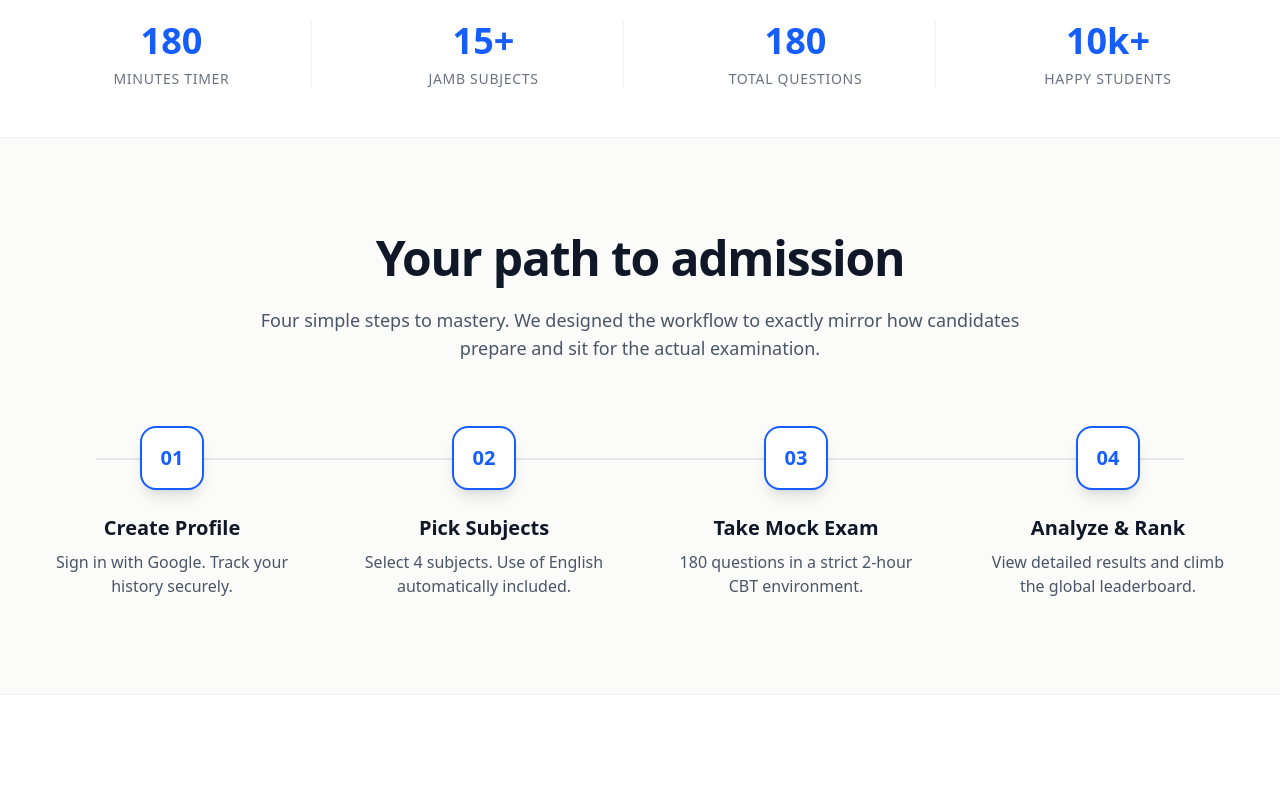
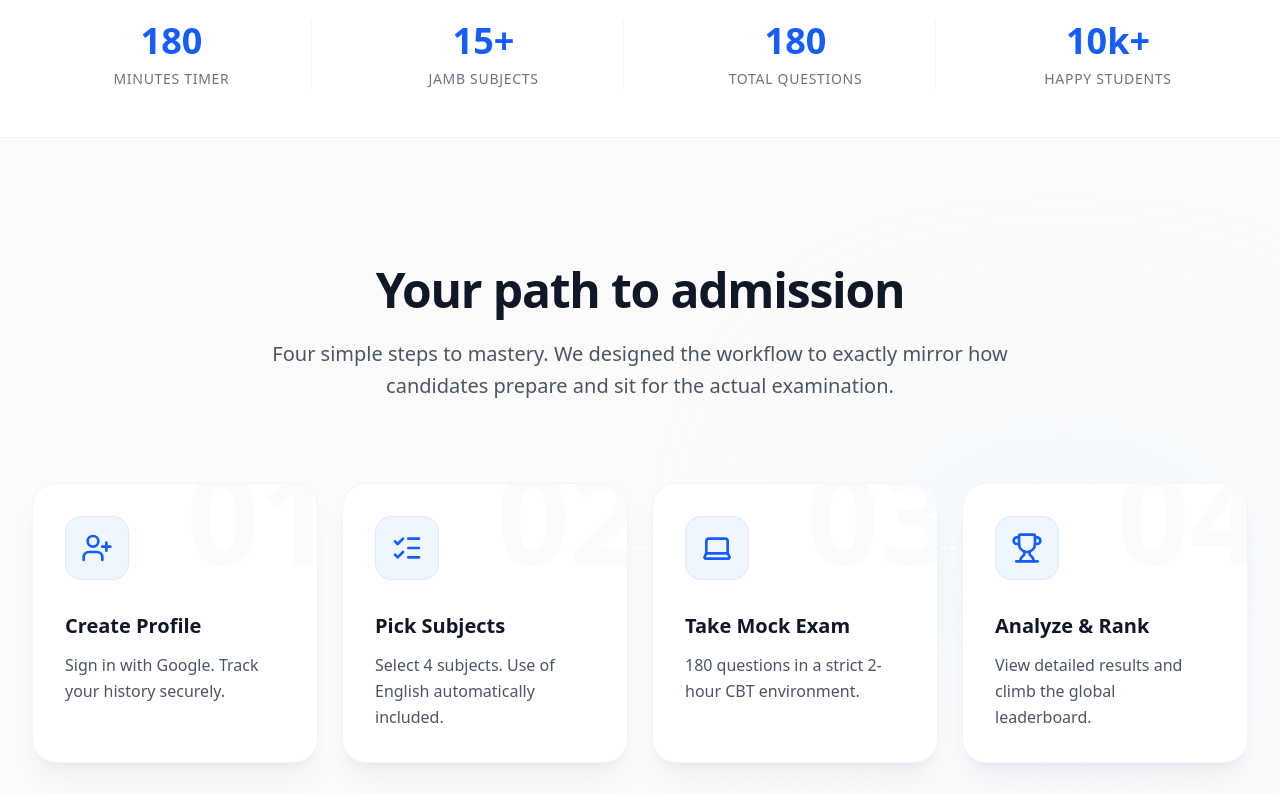
Before and after one commit to asder12346/Jamb-prep, a React (Vite) app: page / in a window 1280 px wide. Shown: the part 1320-2114 px from the top of the page. Built offline with nearby package versions, Linux system fonts and the light colour scheme; no server answers.

Commit message:
feat: Add animated counter for statistics
Integrates a `CountUp` component to animate statistical numbers on the landing page. This enhances user engagement by visually representing key metrics like timer minutes and question counts.

```diff
--- /dev/null
+++ b/src/components/ui/count-up.tsx
@@ -0,0 +1,40 @@
+import { useEffect, useState, useRef } from 'react';
+import { useInView } from 'motion/react';
+
+interface CountUpProps {
+  to: number;
+  duration?: number;
+  suffix?: string;
+}
+
+export default function CountUp({ to, duration = 2, suffix = '' }: CountUpProps) {
+  const [count, setCount] = useState(0);
+  const ref = useRef<HTMLSpanElement>(null);
+  const inView = useInView(ref, { once: true, amount: "some" });
+
+  useEffect(() => {
+    if (inView) {
+      let startTime: number;
+      let animationFrame: number;
+
+      const step = (timestamp: number) => {
+        if (!startTime) startTime = timestamp;
+        const progress = Math.min((timestamp - startTime) / (duration * 1000), 1);
+
+        // Easing function: easeOutQuart
+        const easeProgress = 1 - Math.pow(1 - progress, 4);
+
+        setCount(Math.floor(easeProgress * to));
+
+        if (progress < 1) {
+          animationFrame = window.requestAnimationFrame(step);
+        }
+      };
+
+      animationFrame = window.requestAnimationFrame(step);
+      return () => window.cancelAnimationFrame(animationFrame);
+    }
+  }, [inView, to, duration]);
+
+  return <span ref={ref}>{count}{suffix}</span>;
+}
--- a/src/pages/Landing.tsx
+++ b/src/pages/Landing.tsx
@@ -2,11 +2,12 @@ import { useAuth } from '../context/AuthContext';
 import {
   BookOpen, GraduationCap, Clock, LineChart, Target, CheckCircle,
   ChevronRight, Laptop, Users, Zap, Shield, HelpCircle, PlayCircle,
-  Twitter, Facebook, Instagram, Mail, ArrowRight, Sparkles
+  Twitter, Facebook, Instagram, Mail, ArrowRight, Sparkles, UserPlus, ListChecks, Trophy
 } from 'lucide-react';
 import { useNavigate, Navigate } from 'react-router-dom';
 import { motion } from 'motion/react';
 import CallToAction from '../components/ui/call-to-action';
+import CountUp from '../components/ui/count-up';
 
 const FADE_UP_ANIMATION_VARIANTS = {
   hidden: { opacity: 0, y: 30 },
@@ -190,19 +191,27 @@ export default function Landing() {
           <div className="max-w-7xl mx-auto px-4 sm:px-6 lg:px-8">
             <div className="grid grid-cols-2 md:grid-cols-4 gap-8 text-center divide-x divide-gray-100">
               <motion.div initial={{ opacity: 0 }} whileInView={{ opacity: 1 }} viewport={{ once: true }}>
-                <div className="text-4xl font-extrabold text-blue-600 mb-2">180</div>
+                <div className="text-4xl font-extrabold text-blue-600 mb-2">
+                  <CountUp to={180} />
+                </div>
                 <div className="text-sm text-gray-500 font-medium uppercase tracking-wider">Minutes Timer</div>
               </motion.div>
               <motion.div initial={{ opacity: 0 }} whileInView={{ opacity: 1 }} viewport={{ once: true }} transition={{ delay: 0.1 }}>
-                <div className="text-4xl font-extrabold text-blue-600 mb-2">15+</div>
+                <div className="text-4xl font-extrabold text-blue-600 mb-2">
+                  <CountUp to={15} suffix="+" />
+                </div>
                 <div className="text-sm text-gray-500 font-medium uppercase tracking-wider">JAMB Subjects</div>
               </motion.div>
               <motion.div initial={{ opacity: 0 }} whileInView={{ opacity: 1 }} viewport={{ once: true }} transition={{ delay: 0.2 }}>
-                <div className="text-4xl font-extrabold text-blue-600 mb-2">180</div>
+                <div className="text-4xl font-extrabold text-blue-600 mb-2">
+                  <CountUp to={180} />
+                </div>
                 <div className="text-sm text-gray-500 font-medium uppercase tracking-wider">Total Questions</div>
               </motion.div>
               <motion.div initial={{ opacity: 0 }} whileInView={{ opacity: 1 }} viewport={{ once: true }} transition={{ delay: 0.3 }}>
-                <div className="text-4xl font-extrabold text-blue-600 mb-2">10k+</div>
+                <div className="text-4xl font-extrabold text-blue-600 mb-2">
+                  <CountUp to={10} suffix="k+" />
+                </div>
                 <div className="text-sm text-gray-500 font-medium uppercase tracking-wider">Happy Students</div>
               </motion.div>
             </div>
@@ -210,36 +219,48 @@ export default function Landing() {
         </section>
 
         {/* How It Works Section */}
-        <section id="how-it-works" className="py-24 bg-[#FBFBFA]">
-          <div className="max-w-7xl mx-auto px-4 sm:px-6 lg:px-8">
-            <div className="text-center max-w-3xl mx-auto mb-16">
-              <h2 className="text-3xl md:text-5xl font-extrabold text-gray-900 mb-6 tracking-tight">Your path to admission</h2>
-              <p className="text-lg text-gray-600">Four simple steps to mastery. We designed the workflow to exactly mirror how candidates prepare and sit for the actual examination.</p>
+        <section id="how-it-works" className="py-32 bg-[#FBFBFA] relative overflow-hidden">
+          <div className="absolute inset-0 z-0 pointer-events-none opacity-40">
+            <div className="absolute top-[30%] -right-10 w-[40%] h-[50%] rounded-full bg-blue-50 mix-blend-multiply blur-[80px]"></div>
+          </div>
+
+          <div className="max-w-7xl mx-auto px-4 sm:px-6 lg:px-8 relative z-10">
+            <div className="text-center max-w-3xl mx-auto mb-20">
+              <h2 className="text-4xl md:text-5xl font-extrabold text-gray-900 mb-6 tracking-tight">Your path to admission</h2>
+              <p className="text-xl text-gray-600 leading-relaxed">Four simple steps to mastery. We designed the workflow to exactly mirror how candidates prepare and sit for the actual examination.</p>
             </div>
 
-            <div className="grid md:grid-cols-4 gap-8 relative">
+            <div className="grid md:grid-cols-4 gap-6 relative">
               {/* Connecting line for desktop */}
-              <div className="hidden md:block absolute top-8 left-16 right-16 h-0.5 bg-gray-200 z-0"></div>
+              <div className="hidden md:block absolute top-[4rem] left-[10%] right-[10%] h-[2px] bg-gradient-to-r from-blue-100 via-blue-300 to-blue-100 z-0 border-t-2 border-dashed border-white"></div>
 
               {[
-                { step: "01", title: "Create Profile", desc: "Sign in with Google. Track your history securely." },
-                { step: "02", title: "Pick Subjects", desc: "Select 4 subjects. Use of English automatically included." },
-                { step: "03", title: "Take Mock Exam", desc: "180 questions in a strict 2-hour CBT environment." },
-                { step: "04", title: "Analyze & Rank", desc: "View detailed results and climb the global leaderboard." }
+                { step: "01", icon: UserPlus, title: "Create Profile", desc: "Sign in with Google. Track your history securely." },
+                { step: "02", icon: ListChecks, title: "Pick Subjects", desc: "Select 4 subjects. Use of English automatically included." },
+                { step: "03", icon: Laptop, title: "Take Mock Exam", desc: "180 questions in a strict 2-hour CBT environment." },
+                { step: "04", icon: Trophy, title: "Analyze & Rank", desc: "View detailed results and climb the global leaderboard." }
               ].map((s, i) => (
                 <motion.div
                   key={s.step}
-                  initial={{ opacity: 0, y: 20 }}
+                  initial={{ opacity: 0, y: 30 }}
                   whileInView={{ opacity: 1, y: 0 }}
                   viewport={{ once: true }}
-                  transition={{ delay: i * 0.1 }}
-                  className="relative z-10 flex flex-col items-center text-center group"
+                  transition={{ delay: i * 0.15, type: "spring", stiffness: 40 }}
+                  className="relative z-10 group"
                 >
-                  <div className="w-16 h-16 rounded-2xl bg-white border-2 border-blue-600 text-blue-600 flex items-center justify-center text-xl font-bold mb-6 shadow-lg group-hover:scale-110 group-hover:bg-blue-600 group-hover:text-white transition-all">
-                    {s.step}
+                  <div className="bg-white rounded-3xl p-8 border border-gray-100 shadow-xl shadow-blue-900/5 h-full relative overflow-hidden transition-all duration-300 hover:shadow-2xl hover:border-blue-200 hover:-translate-y-2">
+                    {/* Background massive number */}
+                    <div className="absolute -right-4 -top-8 text-9xl font-black text-gray-50/80 group-hover:text-blue-50/50 group-hover:scale-110 transition-all duration-500 pointer-events-none select-none">
+                      {s.step}
+                    </div>
+
+                    <div className="relative z-10 w-16 h-16 bg-blue-50 text-blue-600 rounded-2xl flex items-center justify-center mb-8 border border-blue-100 group-hover:bg-blue-600 group-hover:text-white transition-colors duration-300">
+                      <s.icon className="w-8 h-8" />
+                    </div>
+
+                    <h3 className="relative z-10 text-xl font-bold text-gray-900 mb-3">{s.title}</h3>
+                    <p className="relative z-10 text-gray-600 leading-relaxed">{s.desc}</p>
                   </div>
-                  <h3 className="text-xl font-bold text-gray-900 mb-2">{s.title}</h3>
-                  <p className="text-gray-600 px-4">{s.desc}</p>
                 </motion.div>
               ))}
             </div>
```
